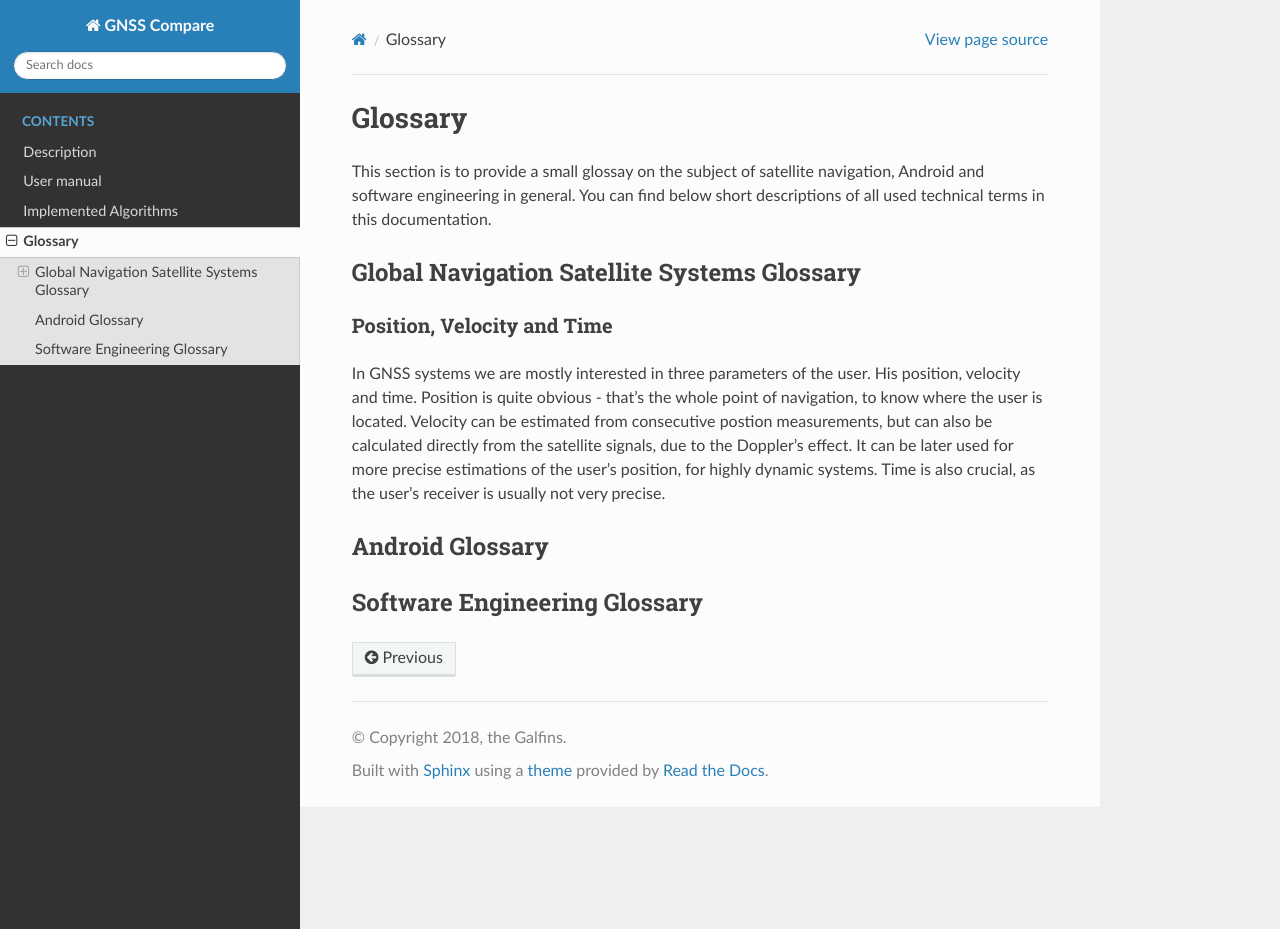
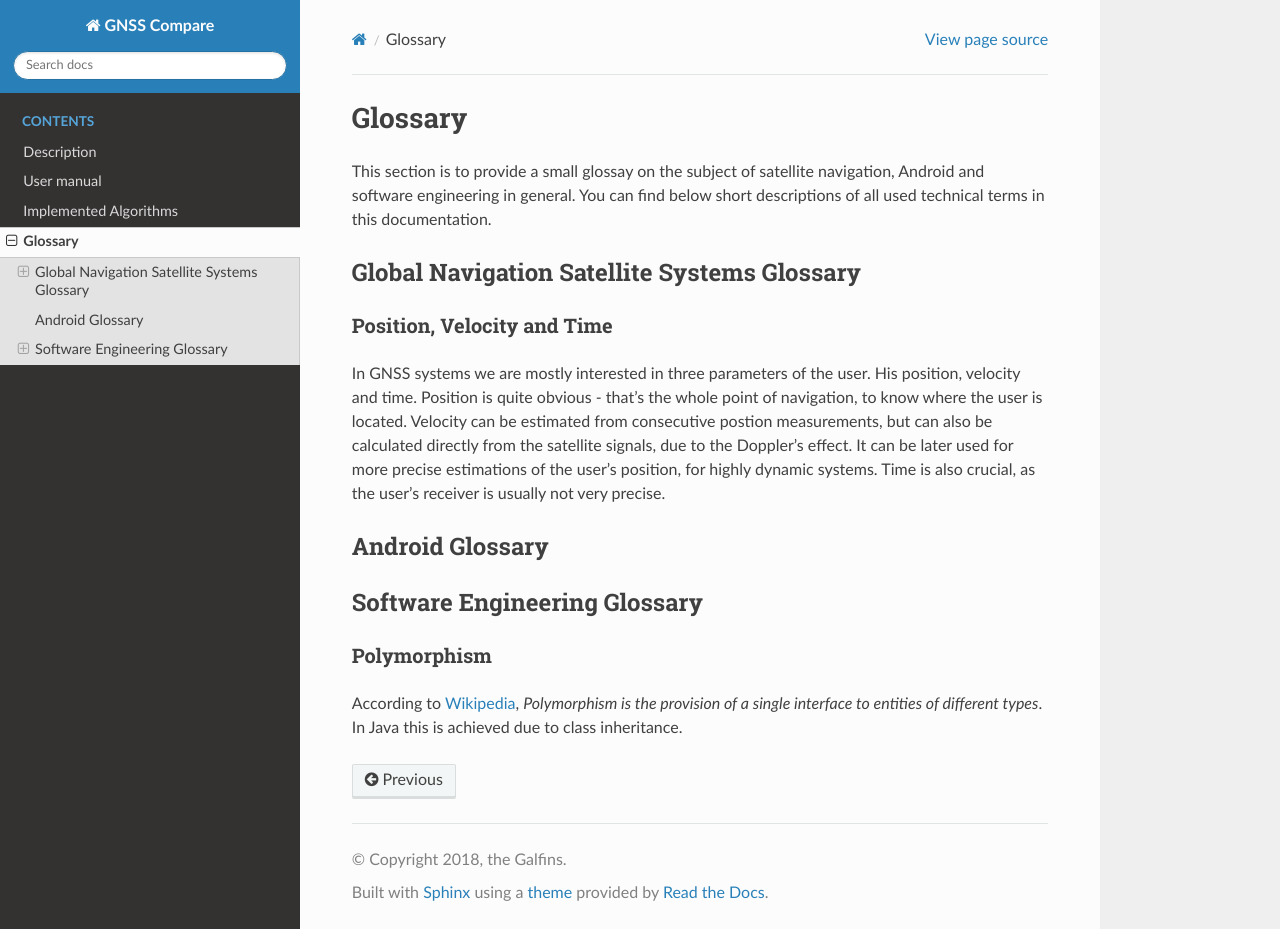
Before and after one commit to TheGalfins/GNSS_Compare, a Sphinx documentation site: the page built from docs/glossary.rst, in a window 1280 px wide and 929 px high. Built offline with Sphinx 7.4.7 and the Read the Docs theme 2.0.0, drawn with Linux system fonts in a browser that asks for light colours.

Commit message:
Updated description and glossary

```diff
--- a/docs/description.rst
+++ b/docs/description.rst
@@ -3,13 +3,13 @@
 Description
 ***********
 
-The purpose of GNSS Compare is to make the life of developers and reasearchers easier. It's an easy to use and easy to extend framework for calculating the :ref:`PVT<pvt>`.
+The purpose of GNSS Compare is to make the life of developers and reasearchers easier. It's an easy to use and easy to extend Android-based framework for calculating the :ref:`PVT<pvt>` based on raw GNSS measurements.
 
 
 Project history
 ===============
 
-GNSS Compare is an Android application developed by the Galfins as part of the internal ESA_ competition called `Galileo Smartphone App Challenge`_ introduced in November 2017. The Challenge was about creating a smartphone application, which will allow the user to choose which satellite constellation to use for :ref:`Position, Velocity and Time` estimation. The aim was to increase the awareness about ESA's `Galileo programme`_ and also to allow users from common public to compare the performance of Galileo signals with the performance from other global satellite navigation constellations.
+GNSS Compare is an Android application developed by the Galfins as part of the internal ESA_ competition called `Galileo Smartphone App Challenge`_ introduced in November 2017. The Challenge was about creating a smartphone application, which will allow the user to choose which satellite constellation to use for :ref:`Position, Velocity and Time<pvt>` estimation. The aim was to increase the awareness about ESA's `Galileo programme`_ and also to allow users from common public to compare the performance of Galileo signals with the performance from other global satellite navigation constellations.
 
 
 .. _ESA: http://esa.int
--- a/docs/glossary.rst
+++ b/docs/glossary.rst
@@ -25,3 +25,13 @@ Android Glossary
 
 Software Engineering Glossary
 =============================
+
+.. _polymorphism:
+
+Polymorphism
+------------
+
+According to Wikipedia_, *Polymorphism is the provision of a single interface to entities of different types*. In Java this is achieved due to class inheritance.
+
+
+.. _Wikipedia: https://en.wikipedia.org/wiki/Polymorphism_(computer_science)
```
